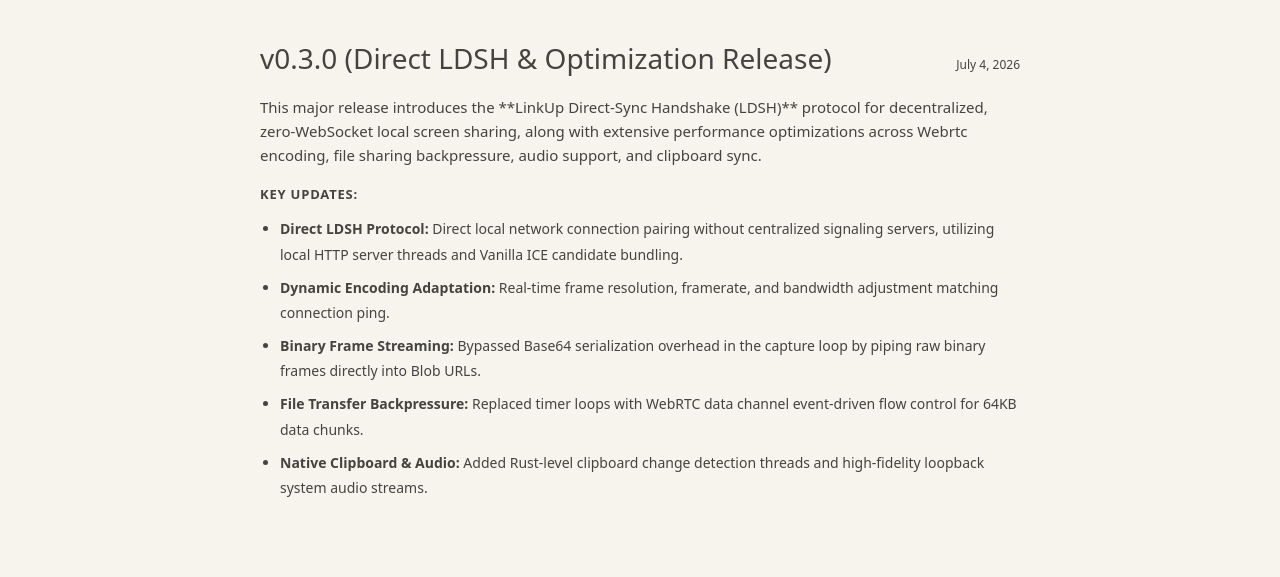
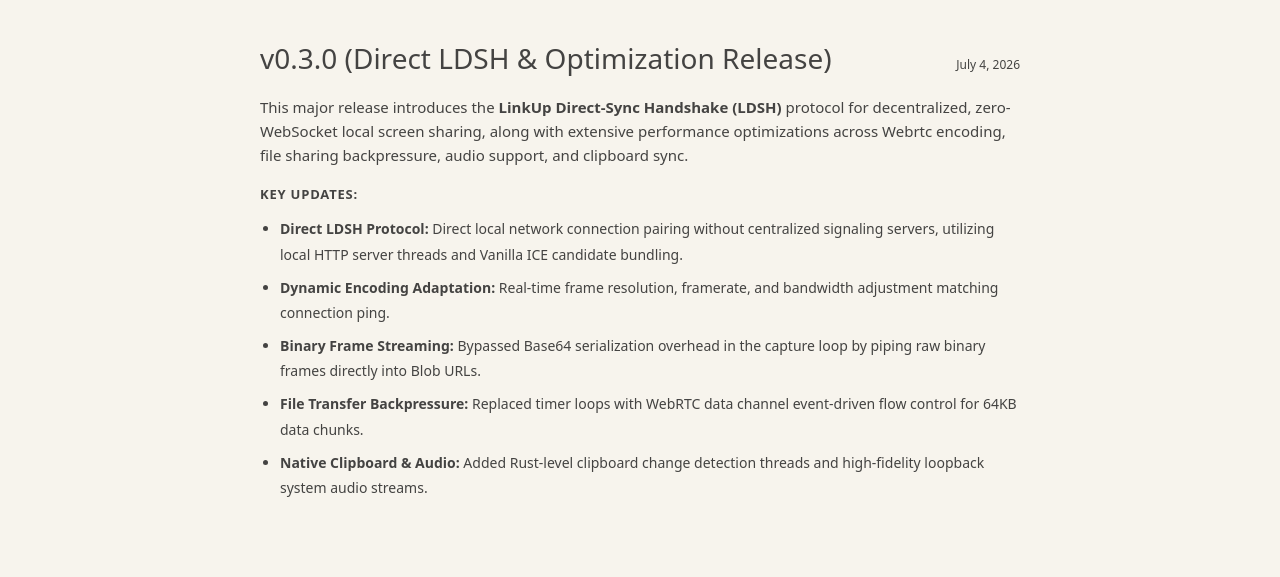
Before and after one commit to Hootsworth/LinkUp, a website: page docs/index.html in a window 1280 px wide. Both pictures are taken after a click on the link "Release Notes". Shown: the part 208-785 px from the top of the page. Drawn offline with Linux system fonts and the light colour scheme.

Commit message:
docs: use strong tag instead of markdown bold in HTML and trigger clean pages deployment

```diff
--- a/docs/index.html
+++ b/docs/index.html
@@ -186,7 +186,7 @@
                 <span style="font-family: var(--font-mono); font-size: 12px; color: var(--muted);">July 4, 2026</span>
               </div>
               <p style="font-size: 15px; color: var(--body); line-height: 1.6; margin-bottom: 18px;">
-                This major release introduces the **LinkUp Direct-Sync Handshake (LDSH)** protocol for decentralized, zero-WebSocket local screen sharing, along with extensive performance optimizations across Webrtc encoding, file sharing backpressure, audio support, and clipboard sync.
+                This major release introduces the <strong>LinkUp Direct-Sync Handshake (LDSH)</strong> protocol for decentralized, zero-WebSocket local screen sharing, along with extensive performance optimizations across Webrtc encoding, file sharing backpressure, audio support, and clipboard sync.
               </p>
               <h4 style="font-size: 13px; font-weight: 600; color: var(--muted); text-transform: uppercase; letter-spacing: 0.8px; margin-bottom: 12px;">Key Updates:</h4>
               <ul style="padding-left: 20px; color: var(--body); font-size: 14px; line-height: 1.8; display: flex; flex-direction: column; gap: 8px; margin-bottom: 0;">
```
